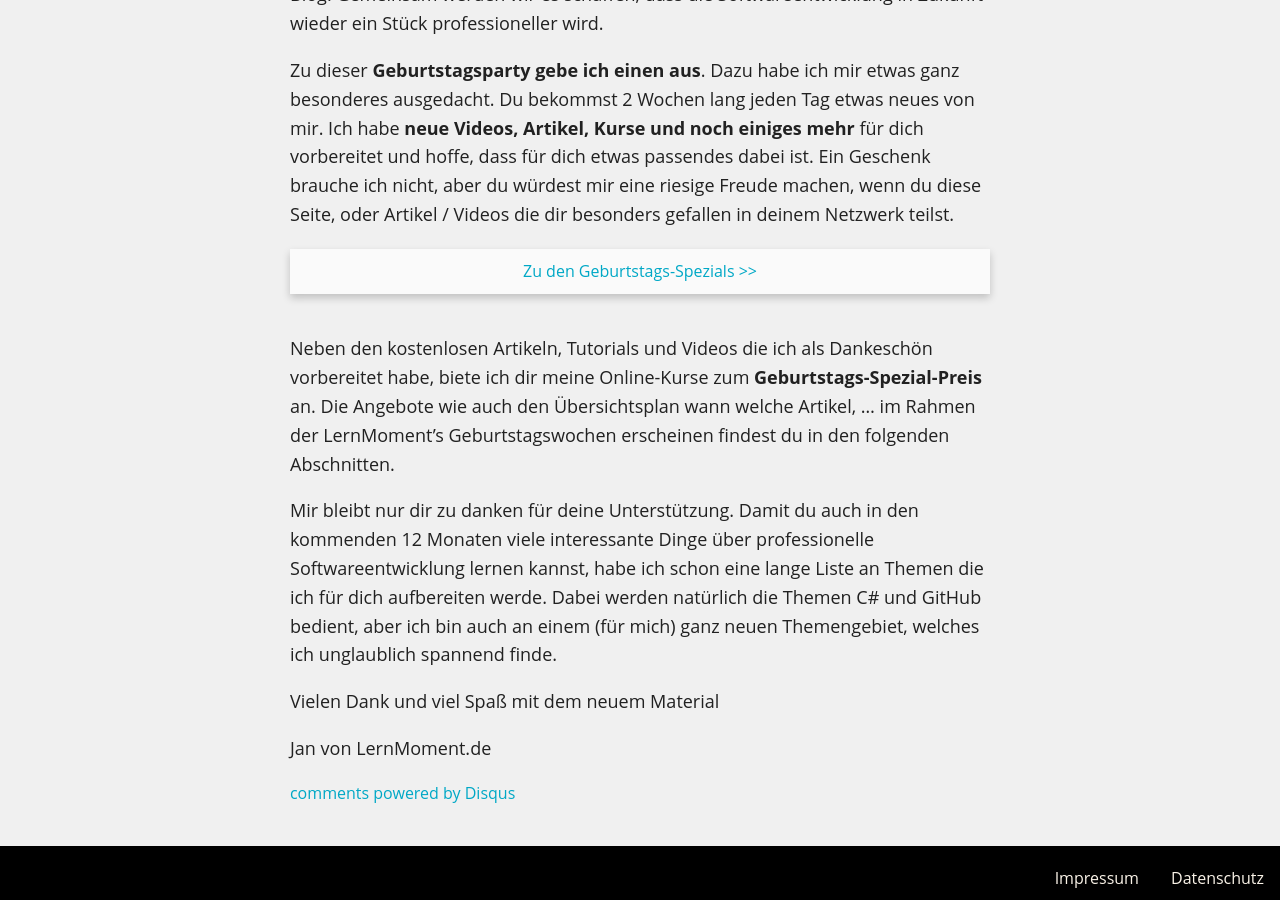
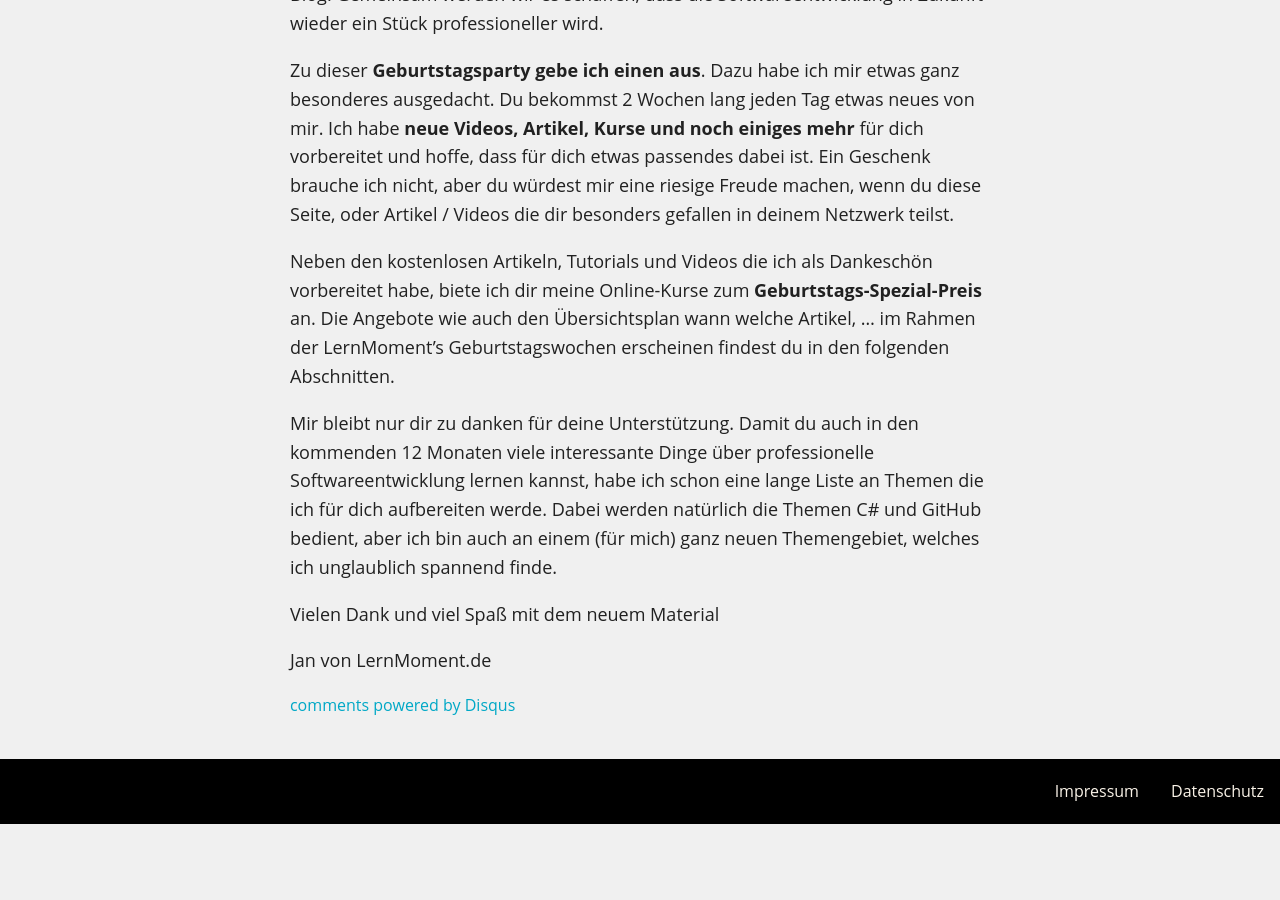
Before and after one commit to LernMoment/LernMoment.de-2.0, a Jekyll site: the page built from _posts/alle/2016-11-11-erster-geburtstag-danke.markdown, in a window 1280 px wide and 900 px high, scrolled down 1173 px. Built offline with Jekyll 4.4.1, drawn with Linux system fonts in a browser that asks for light colours; comment, search, counter and statistics services are not loaded; after the commit the page ends 1997 px from its top, so only the background shows below that.

Commit message:
removes links to deleted birthday site

```diff
--- a/_posts/alle/2016-11-11-erster-geburtstag-danke.markdown
+++ b/_posts/alle/2016-11-11-erster-geburtstag-danke.markdown
@@ -22,11 +22,6 @@ Hier geht es allerdings nicht um mich, sondern um dich. Ich möchte einfach **Da
 
 Zu dieser **Geburtstagsparty gebe ich einen aus**. Dazu habe ich mir etwas ganz besonderes ausgedacht. Du bekommst 2 Wochen lang jeden Tag etwas neues von mir. Ich habe **neue Videos, Artikel, Kurse und noch einiges mehr** für dich vorbereitet und hoffe, dass für dich etwas passendes dabei ist. Ein Geschenk brauche ich nicht, aber du würdest mir eine riesige Freude machen, wenn du diese Seite, oder Artikel / Videos die dir besonders gefallen in deinem Netzwerk teilst.
 
-<div class="subscribe-notice">
-<a markdown="0" href="/erster-geburtstag/" class="notice-button">Zu den Geburtstags-Spezials >></a>
-</div>
-
-
 Neben den kostenlosen Artikeln, Tutorials und Videos die ich als Dankeschön vorbereitet habe, biete ich dir meine Online-Kurse zum **Geburtstags-Spezial-Preis** an. Die Angebote wie auch den Übersichtsplan wann welche Artikel, ... im Rahmen der LernMoment's Geburtstagswochen erscheinen findest du in den folgenden Abschnitten.
 
 Mir bleibt nur dir zu danken für deine Unterstützung. Damit du auch in den kommenden 12 Monaten viele interessante Dinge über professionelle Softwareentwicklung lernen kannst, habe ich schon eine lange Liste an Themen die ich für dich aufbereiten werde. Dabei werden natürlich die Themen C# und GitHub bedient, aber ich bin auch an einem (für mich) ganz neuen Themengebiet, welches ich unglaublich spannend finde.
--- a/_posts/alle/2016-11-14-richtig-ueben.markdown
+++ b/_posts/alle/2016-11-14-richtig-ueben.markdown
@@ -16,7 +16,7 @@ date: 2016-11-14T01:00:00+01:00
 
 > *UPDATE:* Das Thema dieses Artikels erkläre ich dir auch im neuen Video [Wie du programmieren lernst - Episode 1: Üben](https://youtu.be/fLwpnLXIKrI).
 >
-> *Hinweis:* Dieser Artikel ist erschienen im Kontext der [LernMoment Geburtstagswochen](/erster-geburtstag/). Vielen Dank für dein Interesse in den letzten 12 Monaten!
+> *Hinweis:* Dieser Artikel ist erschienen im Kontext der LernMoment Geburtstagswochen. Vielen Dank für dein Interesse in den letzten 12 Monaten!
 
 Kennst du das? Du nimmst dir vor heute endlich mal eine Übung zu machen. Nachdem es schon gar nicht so einfach war eine gute Übung zu finden, stehst du nun vor dem Problem wie du anfangen sollst. Vielleicht hast du dir eine kleine Anwendung wie beispielsweise ein Mini-Spiel (z.B. Tic Tac Toe auf der Konsole) ausgesucht und fragst dich nun welche Klassen du brauchst.
 
```
